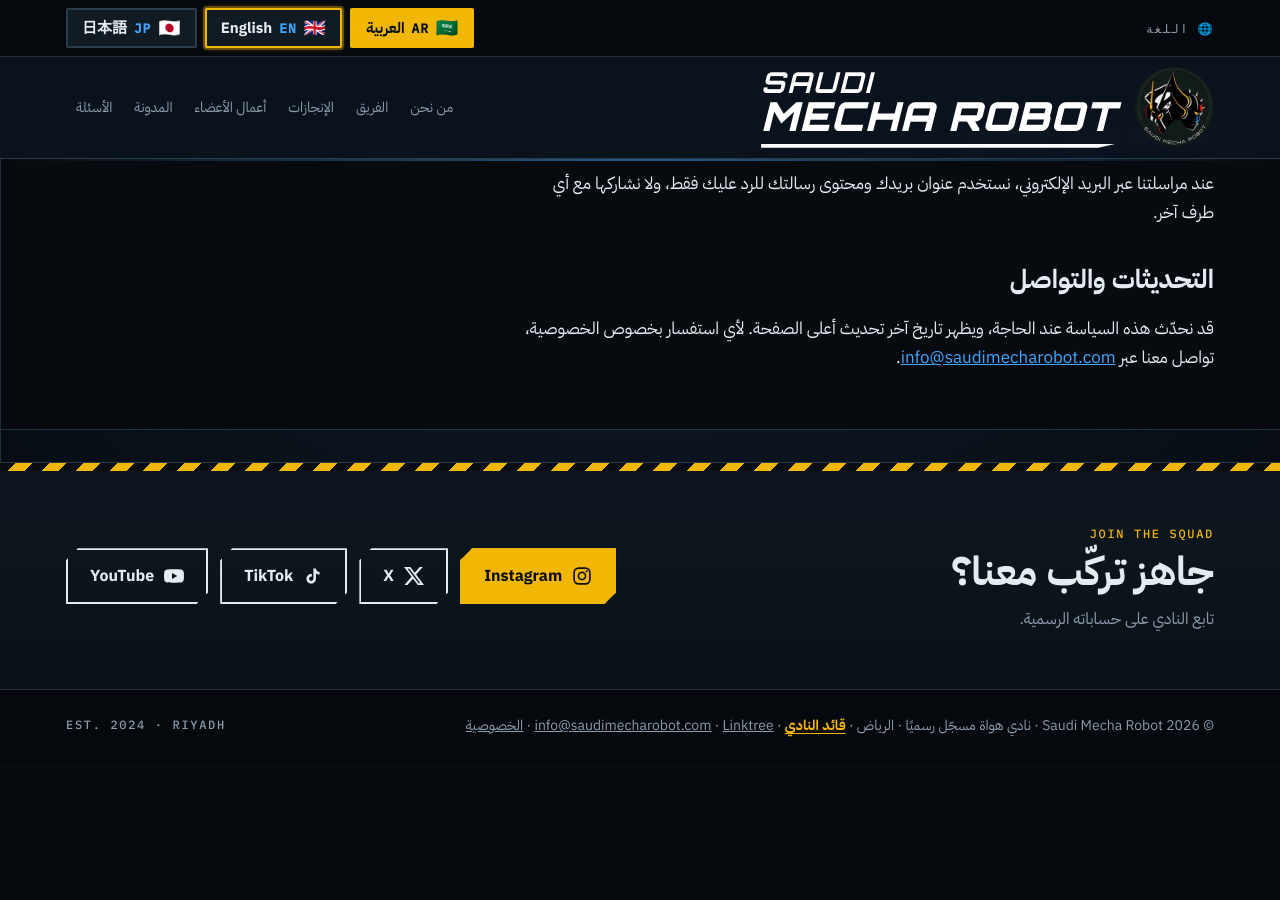
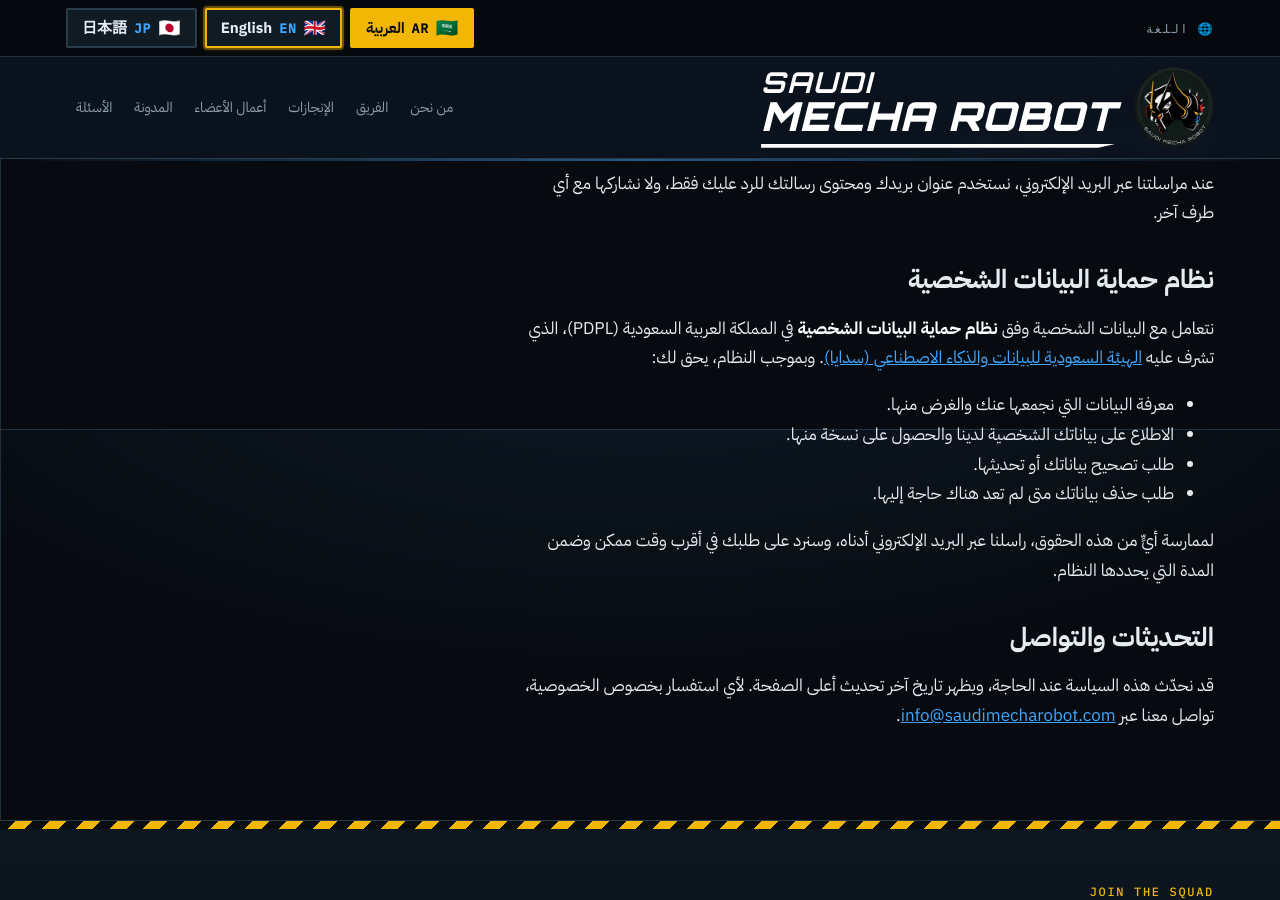
Before and after one commit to SaudiMechaRobot/SaudiMechaRobot.github.io, a Jekyll site: the page built from privacy/index.html, in a window 1280 px wide and 900 px high, scrolled down 1371 px. Built offline with Jekyll 4.4.1, drawn with Linux system fonts in a browser that asks for light colours; some web fonts are replaced; before the commit the page ends 2134 px from its top, so only the background shows below that.

Commit message:
Add files via upload

```diff
--- a/privacy/index.html
+++ b/privacy/index.html
@@ -9,7 +9,7 @@
 {%- include i18n.html -%}
 <main class="wrap article">
   <header class="ah">
-    <span class="tag">PRIVACY · <time datetime="2026-10-31">2026.10.31</time></span>
+    <span class="tag">PRIVACY · <time datetime="2026-11-10">2026.11.10</time></span>
     <h1>{{ page.title }}</h1>
     <p style="color:var(--muted);font-size:18px;max-width:60ch">{{ page.description }}</p>
     {%- if alts.size > 1 %}<p class="translations">{{ t.other_langs }} {% for a in alts %}{% assign al = a.lang | default: "ar" %}{% if al != L %}<a class="lang" href="{{ a.url | relative_url }}" hreflang="{{ al }}" lang="{{ al }}">{{ site.data.i18n[al].lang_name }}</a> {% endif %}{% endfor %}</p>{% endif %}
@@ -40,6 +40,16 @@
 <h2>المراسلة بالبريد الإلكتروني</h2>
 <p>عند مراسلتنا عبر البريد الإلكتروني، نستخدم عنوان بريدك ومحتوى رسالتك للرد عليك فقط، ولا نشاركها مع أي طرف آخر.</p>
 
+<h2>نظام حماية البيانات الشخصية</h2>
+<p>نتعامل مع البيانات الشخصية وفق <strong>نظام حماية البيانات الشخصية</strong> في المملكة العربية السعودية (PDPL)، الذي تشرف عليه <a href="https://sdaia.gov.sa" target="_blank" rel="noopener">الهيئة السعودية للبيانات والذكاء الاصطناعي (سدايا)</a>. وبموجب النظام، يحق لك:</p>
+<ul>
+<li>معرفة البيانات التي نجمعها عنك والغرض منها.</li>
+<li>الاطلاع على بياناتك الشخصية لدينا والحصول على نسخة منها.</li>
+<li>طلب تصحيح بياناتك أو تحديثها.</li>
+<li>طلب حذف بياناتك متى لم تعد هناك حاجة إليها.</li>
+</ul>
+<p>لممارسة أيٍّ من هذه الحقوق، راسلنا عبر البريد الإلكتروني أدناه، وسنرد على طلبك في أقرب وقت ممكن وضمن المدة التي يحددها النظام.</p>
+
 <h2>التحديثات والتواصل</h2>
 <p>قد نحدّث هذه السياسة عند الحاجة، ويظهر تاريخ آخر تحديث أعلى الصفحة. لأي استفسار بخصوص الخصوصية، تواصل معنا عبر <a href="mailto:{{ site.email }}" dir="ltr">{{ site.email }}</a>.</p>
   </div>
```
